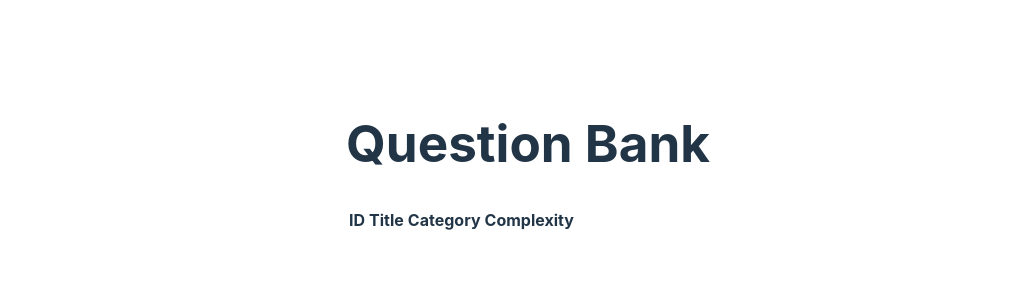
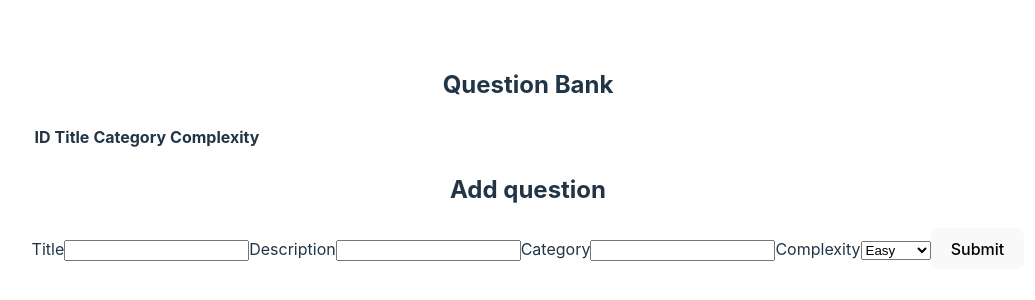
Before and after one commit to mandykqh/ay2324s1-course-assessment-g15, a React (Vite) app in the folder frontend/: page / in a window 1280 px wide. Shown: the part 242-542 px from the top of the page, without its empty margins (112-1147 px from the left). Built offline with nearby package versions, Linux system fonts and the light colour scheme.

Commit message:
Create add question component

```diff
--- /dev/null
+++ b/frontend/src/AddQuestion.jsx
@@ -0,0 +1,26 @@
+export default function AddQuestion() {
+    const handleSubmit = evt => evt.preventDefault();
+
+    return (
+        <form onSubmit={handleSubmit}>
+            <h2>Add question</h2>
+            <label htmlFor="title">Title</label>
+            <input type="text" id="title" name="title" required />
+
+            <label htmlFor="description">Description</label>
+            <input type="text" id="description" name="description" required />
+
+            <label htmlFor="category">Category</label>
+            <input type="text" id="category" name="category" required />
+
+            <label htmlFor="complexity">Complexity</label>
+            <select id="complexity" name="complexity">
+                <option value="easy">Easy</option>
+                <option value="medium">Medium</option>
+                <option value="hard">Hard</option>
+
+            </select>
+            <button type="submit">Submit</button>
+        </form>
+    );
+}
--- a/frontend/src/App.jsx
+++ b/frontend/src/App.jsx
@@ -1,17 +1,15 @@
-import { useState } from 'react'
-// import reactLogo from './assets/react.svg'
-// import viteLogo from '/vite.svg'
-import './App.css'
-import QuestionBank from './QuestionBank'
+import "./App.css";
+import QuestionBank from "./QuestionBank";
+import AddQuestion from "./AddQuestion";
 
 function App() {
-  const [count, setCount] = useState(0)
+  return (
+    <div>
+      <QuestionBank />
+      <AddQuestion />
+    </div>
 
-  return (
-    <>
-      <QuestionBank />
-    </>
   )
 }
 
-export default App
+export default App;
--- a/frontend/src/QuestionBank.jsx
+++ b/frontend/src/QuestionBank.jsx
@@ -1,7 +1,7 @@
 export default function QuestionBank() {
     return (
         <div>
-            <h1>Question Bank</h1>
+            <h2>Question Bank</h2>
             <table>
                 <thead>
                     <tr>
@@ -11,7 +11,10 @@ export default function QuestionBank() {
                         <th>Complexity</th>
                     </tr>
                 </thead>
+                <tbody>
+
+                </tbody>
             </table>
         </div>
-    )
+    );
 }
```
Also changed, not shown: frontend/src/Question.jsx (added, +9 -0 lines).
